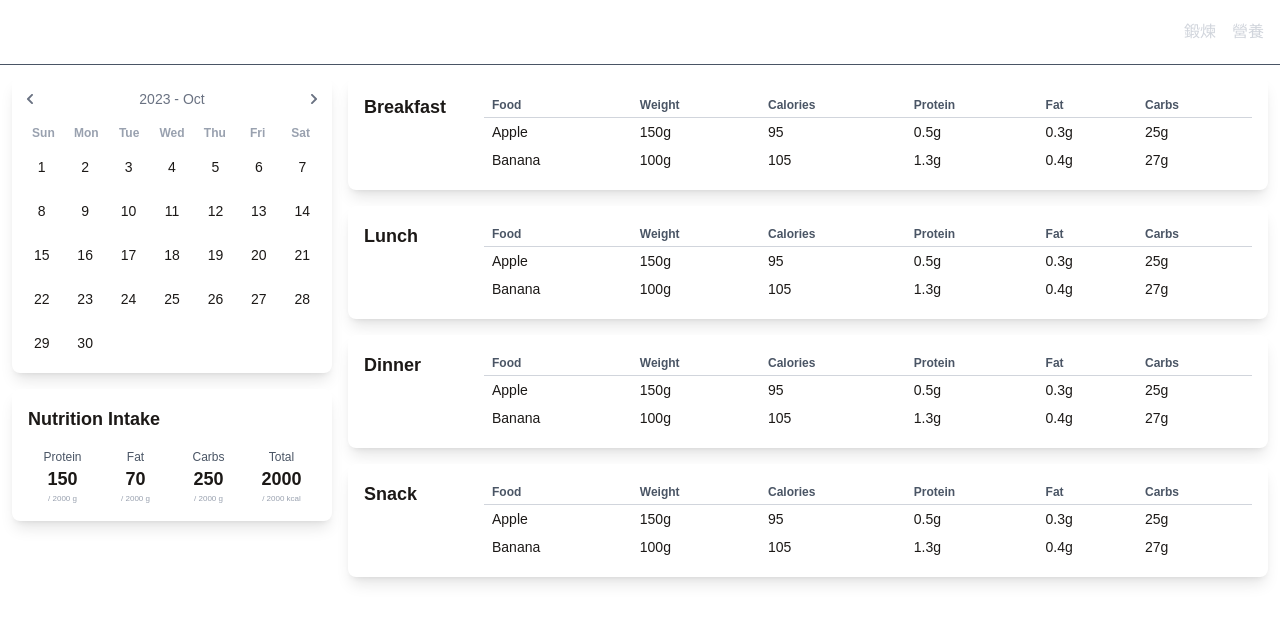
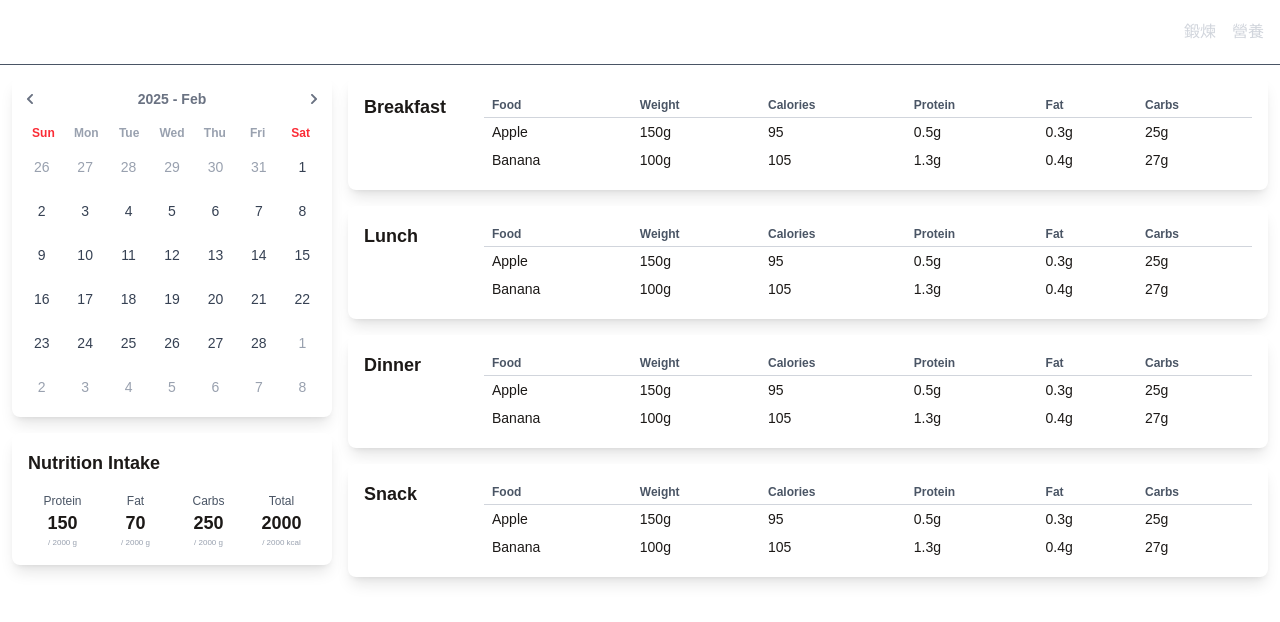
Before and after one commit to Ponywen0819/sport-app, a Next.js app: page /nutrition in a window 1280 px wide. Shown: the top 622 px of the page. Built offline with nearby package versions, Linux system fonts and the light colour scheme.

Commit message:
Implement date selector calander function

```diff
--- a/src/components/date-selector.tsx
+++ b/src/components/date-selector.tsx
@@ -1,12 +1,41 @@
+"use client"
+
+import { getCurrentDate, getDaysInMonth, getFirstDayOfMonth, getMonthAbbreviation } from "@/utils/time";
+import { createContext, useContext, useMemo } from "react";
 import { FaChevronLeft, FaChevronRight } from "react-icons/fa";
 
+
+type DateSelectorContext = {
+  currentDate: Date
+}
+
+const context = createContext<DateSelectorContext | null>(null);
+
+const useDateSelectorContext = () => {
+  const useContextReturn = useContext(context)
+
+  if (!useContextReturn)
+    throw new Error("context provider is missing")
+
+  return useContextReturn
+}
+
+
 export const DateSelector = () => {
+  const defaultDate = getCurrentDate()
+
+  const value = useMemo<DateSelectorContext>(() => ({
+    currentDate: defaultDate
+  }), [])
+
   return (
-    <div className="bg-white shadow-lg rounded-lg p-3  w-xs mx-auto text-stone-900">
-      <MonthNavigator />
-      <WeekdayHeader />
-      <Calendar />
-    </div>
+    <context.Provider value={value}>
+      <div className="bg-white shadow-lg rounded-lg p-3  w-xs mx-auto text-stone-900">
+        <MonthNavigator />
+        <WeekdayHeader />
+        <Calendar />
+      </div>
+    </context.Provider>
   );
 };
 
@@ -17,19 +46,27 @@ type MonthNavigatorProps = {
 };
 
 export const MonthNavigator = (props: MonthNavigatorProps) => {
-  const { monthDisplay = "2023 - Oct", onPrevMonth, onNextMonth } = props;
+  // const { monthDisplay = "2023 - Oct", onPrevMonth, onNextMonth } = props;
+  const { currentDate } = useDateSelectorContext()
+
+  const year = currentDate.getFullYear()
+  const month = currentDate.getMonth()
+
+  const monthAbbrev = getMonthAbbreviation(month)
+
+  const monthDisplay = `${year} - ${monthAbbrev}`
 
   return (
-    <div className="flex justify-between items-center mb-4">
+    <div className="flex justify-between items-center mb-4 font-bold">
       <button
-        onClick={onPrevMonth}
+        // onClick={onPrevMonth}
         className="  text-gray-500 hover:text-gray-700"
       >
         <FaChevronLeft size={12} />
       </button>
       <button className="text-sm text-gray-500">{monthDisplay}</button>
       <button
-        onClick={onNextMonth}
+        // onClick={onNextMonth}
         className="text-gray-500 hover:text-gray-700"
       >
         <FaChevronRight size={12} />
@@ -39,45 +76,123 @@ export const MonthNavigator = (props: MonthNavigatorProps) => {
 };
 
 const WeekdayHeader = () => {
-  const daysAbbr = ["Sun", "Mon", "Tue", "Wed", "Thu", "Fri", "Sat"];
+  const daysAbbr = ["Sun", "Mon", "Tue", "Wed", "Thu", "Fri", "Sat"] as const;
   return (
     <div className="grid grid-cols-7 gap-1 text-center mb-2">
       {daysAbbr.map((day, index) => (
-        <WeekdayName key={index} day={day} />
+        <WeekdayName
+          key={index}
+          day={day}
+        />
       ))}
     </div>
   );
 };
 
 type WeekdayNameProps = {
-  day: string;
+  day: "Sun" | "Mon" | "Tue" | "Wed" | "Thu" | "Fri" | "Sat";
 };
 
 const WeekdayName = (props: WeekdayNameProps) => {
-  return <div className="text-xs font-bold text-gray-400">{props.day}</div>;
+  const { day } = props
+  const isWeekend = day === "Sun" || day === "Sat"
+  const textColor = isWeekend ? "text-red-500" : "text-gray-400";
+  const className = `text-xs font-bold ${textColor}`
+  return (
+    <div className={className}>{day}</div>
+  );
 };
 
 const Calendar = () => {
-  const dates = Array.from({ length: 30 }, (_, i) => i + 1);
+  const { currentDate } = useDateSelectorContext()
+  const offset = getFirstDayByDate(currentDate)
+
+  const year = currentDate.getFullYear()
+  const month = currentDate.getMonth()
+
+  const currentDays = getDaysInMonthByDate(currentDate)
+
+  const previousDays = getPreviousMonthDays(currentDate)
+  const nextMonthDays = 42 - (currentDays + offset)
+
+  // 生成上個月的日期
+  const previousMonthDates = Array.from({ length: offset }, (_, i) => ({
+    year: month === 0 ? year - 1 : year,
+    month: month === 0 ? 11 : month - 1,
+    day: previousDays - offset + i + 1,
+    isCurrentMonth: false
+  }))
+
+  // 生成當前月的日期
+  const currentMonthDates = Array.from({ length: currentDays }, (_, i) => ({
+    year,
+    month,
+    day: i + 1,
+    isCurrentMonth: true
+  }))
+
+  // 生成下個月的日期
+  const nextMonthDates = Array.from({ length: nextMonthDays }, (_, i) => ({
+    year: month === 11 ? year + 1 : year,
+    month: month === 11 ? 0 : month + 1,
+    day: i + 1,
+    isCurrentMonth: false
+  }))
+
+  const dates = [...previousMonthDates, ...currentMonthDates, ...nextMonthDates]
 
   return (
     <div className="grid grid-cols-7 gap-2 text-center">
-      {dates.map((date) => (
-        <DateButton key={date} date={date} />
+      {dates.map((date, index) => (
+        <DateButton
+          key={index}
+          year={date.year}
+          month={date.month}
+          day={date.day}
+          isCurrentMonth={date.isCurrentMonth}
+        />
       ))}
     </div>
-  );
-};
+  )
+}
+
+const getFirstDayByDate = (date: Date) => {
+  const year = date.getFullYear()
+  const month = date.getMonth()
+
+  return getFirstDayOfMonth(year, month)
+}
+
+const getDaysInMonthByDate = (date: Date) => {
+  const year = date.getFullYear()
+  const month = date.getMonth()
+
+  return getDaysInMonth(year, month)
+}
+
+const getPreviousMonthDays = (date: Date) => {
+  const year = date.getFullYear()
+  const month = date.getMonth()
+
+  const previousYear = month === 1 ? year - 1 : year
+  const previousMonth = (month - 1) % 12
+  return getDaysInMonth(previousYear, previousMonth)
+}
+
 
 type DateButtonProps = {
-  date: number;
-};
+  year: number
+  month: number
+  day: number
+  isCurrentMonth?: boolean
+}
 
 const DateButton = (props: DateButtonProps) => {
-  const { date } = props;
+  const { day, isCurrentMonth = true } = props
+  const textColor = isCurrentMonth ? "text-gray-700" : "text-gray-400"
   return (
-    <button className="py-2 rounded-full text-sm hover:bg-blue-100 transition-colors duration-200">
-      {date}
+    <button className={`py-2 rounded-full text-sm hover:bg-blue-100 transition-colors duration-200 ${textColor}`}>
+      {day}
     </button>
-  );
-};
+  )
+}
--- /dev/null
+++ b/src/utils/time.ts
@@ -0,0 +1,93 @@
+// 獲取日期格式化器
+export function getDateFormatter(
+    locale: string = 'zh-TW',
+    timeZone: string = 'Asia/Taipei',
+    options: Intl.DateTimeFormatOptions = {
+        year: 'numeric',
+        month: '2-digit',
+        day: '2-digit',
+        hour: '2-digit',
+        minute: '2-digit',
+        second: '2-digit'
+    }
+): Intl.DateTimeFormat {
+    return new Intl.DateTimeFormat(locale, {
+        timeZone,
+        ...options
+    });
+}
+
+// 獲取當前日期並轉換為指定時區
+export function getCurrentDate(timeZone: string = 'Asia/Taipei'): Date {
+    // 使用 Intl.DateTimeFormat 來處理時區轉換
+    const formatter = getDateFormatter('en-US', timeZone)
+
+    // 將格式化後的日期字串轉換回 Date 物件
+    const parts = formatter.formatToParts(new Date());
+    const dateObj = Object.fromEntries(parts.map(({ type, value }) => [type, value]));
+
+    return new Date(
+        `${dateObj.year}-${dateObj.month}-${dateObj.day}T${dateObj.hour}:${dateObj.minute}:${dateObj.second}`,
+    );
+}
+
+
+// 獲取格式化後的日期字串
+export function getFormattedDate(
+    date: Date,
+    locale: string = 'zh-TW',
+    timeZone: string = 'Asia/Taipei'
+): string {
+    return getDateFormatter(locale, timeZone).format(date);
+}
+
+// 獲取當前日期字串（簡化版）
+export function getCurrentDateString(): string {
+    return getFormattedDate(new Date());
+}
+
+/**
+ * 獲取指定年份與月份的第一天是星期幾
+ * @param year 年份
+ * @param month 月份 (1-12)
+ * @returns 星期幾 (0-6, 0=星期日, 1=星期一, ..., 6=星期六)
+ */
+export function getFirstDayOfMonth(year: number, month: number): number {
+    // 創建指定年份和月份的日期物件
+    // 注意：JavaScript 的月份是從 0 開始的，所以要減 1
+    const date = new Date(year, month, 1);
+
+    // 使用 getDay() 方法獲取星期幾
+    return date.getDay();
+}
+
+/**
+ * 獲取當前月份的天數
+ * @param year 年份
+ * @param month 月份 (0-11)
+ * @returns 該月份的天數
+ */
+export function getDaysInMonth(year: number, month: number): number {
+    const formattedMonthIndex = (month + 1) % 11
+    return new Date(year, formattedMonthIndex, 0).getDate();
+}
+
+/**
+ * 將月份數字轉換為英文縮寫
+ * @param month 月份 (0-11)
+ * @returns 月份的英文縮寫 (Jan, Feb, Mar, ...)
+ */
+export function getMonthAbbreviation(month: number): string {
+    const monthAbbreviations = [
+        'Jan', 'Feb', 'Mar', 'Apr',
+        'May', 'Jun', 'Jul', 'Aug',
+        'Sep', 'Oct', 'Nov', 'Dec'
+    ];
+
+    // 確保月份在有效範圍內
+    if (month < 0 || month > 11) {
+        throw new Error('月份必須在0到11之間');
+    }
+
+    return monthAbbreviations[month];
+}
```
